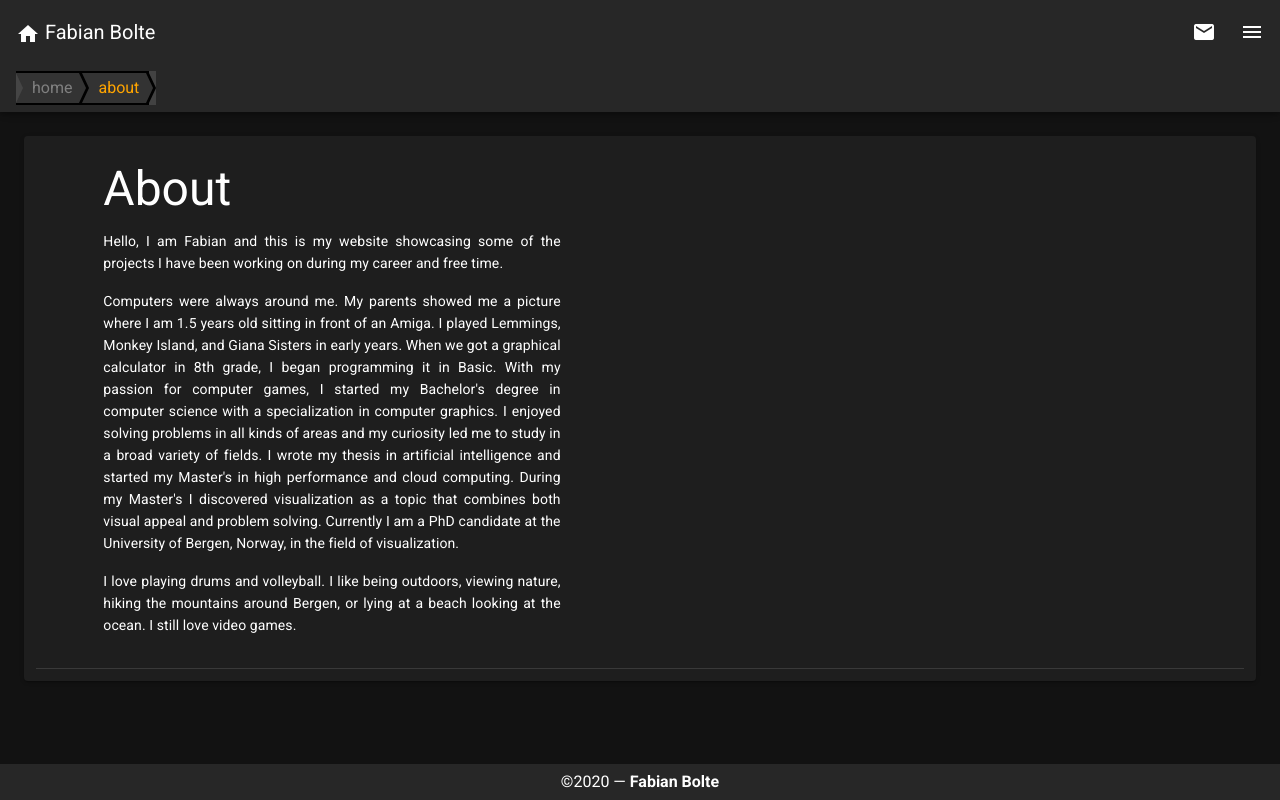
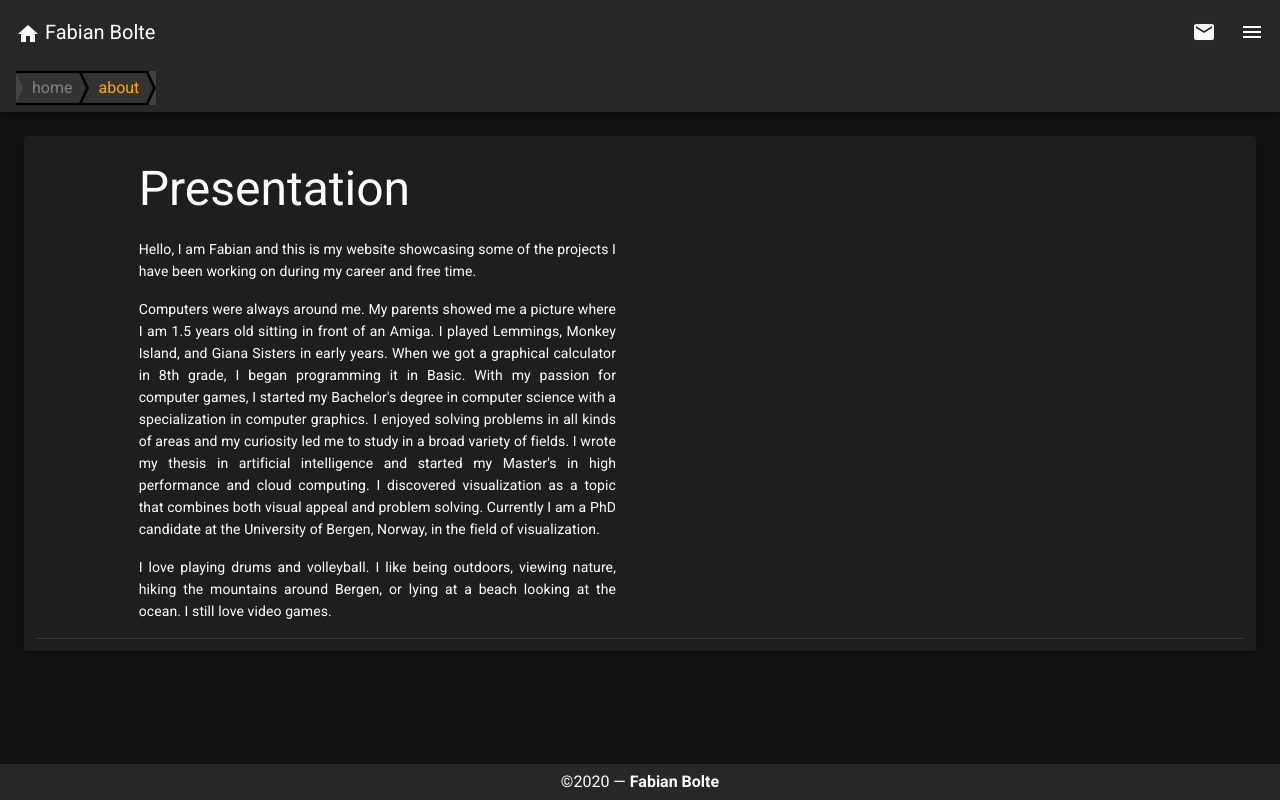
Before and after one commit to yngve-sk/portfolio, a Vue app: page /#/about in a window 1280 px wide. Shown: the top 800 px of the page. Built offline with nearby package versions, Linux system fonts and the light colour scheme.

Commit message:
update About format

```diff
--- a/src/components/ProjectComponent.vue
+++ b/src/components/ProjectComponent.vue
@@ -9,7 +9,8 @@
           <v-col cols="10">
             <v-row justify="space-around">
               <v-col cols="12" md="6" class="pr-md-6">
-                <v-card-text class="text-justify pa-0" v-text="description" />
+                <v-card-text v-if="description" class="text-justify pa-0" v-text="description" />
+                <v-card-text v-else-if="descriptionHTML" class="text-justify pa-0" v-html="descriptionHTML" />
               </v-col>
               <v-col cols="12" md="6">
                 <youtube v-if="video" :src="video" flex />
@@ -19,6 +20,7 @@
                   width="100%"
                   aspect-ratio="1.7778"
                   :src="image.src"
+                  :srcset="image.srcset"
                   :lazy-src="image.placeholder"
                 />
               </v-col>
@@ -52,7 +54,9 @@ export default {
     },
     description: {
       type: String,
-      default: "Missing project description"
+    },
+    descriptionHTML: {
+      type: String,
     },
     video: {
       type: String
--- a/src/pages/About.vue
+++ b/src/pages/About.vue
@@ -1,17 +1,22 @@
 <template>
-  <v-flex ma-6 height="auto">
-    <v-card dark width="100%">
-      <v-container fluid>
-        <v-row justify="space-around">
-          <v-col cols="5">
-            <v-card-title class="display-2">About</v-card-title>
-            <v-card-text class="text-justify">
-              <p>Hello, I am Fabian and this is my website showcasing some of the projects I have been working on during my career and free time.</p>
+  <project-component v-bind="data" />
+</template>
+
+<script>
+import ProjectComponent from "../components/ProjectComponent.vue";
+export default {
+  components: { ProjectComponent },
+  data() {
+    return {
+      data: {
+        title: "Presentation",
+        descriptionHTML: `
+        <p>Hello, I am Fabian and this is my website showcasing some of the projects I have been working on during my career and free time.</p>
               <p>
                 Computers were always around me. My parents showed me a picture where I am 1.5 years old sitting in front of an Amiga. I played Lemmings, Monkey Island, and Giana Sisters in early years.
                 When we got a graphical calculator in 8th grade, I began programming it in Basic. With my passion for computer games, I started my Bachelor's degree in computer science with a specialization in computer graphics.
                 I enjoyed solving problems in all kinds of areas and my curiosity led me to study in a broad variety of fields. I wrote my thesis in artificial intelligence and started my Master's in high performance and cloud computing.
-                During my Master's I discovered visualization as a topic that combines both visual appeal and problem solving.
+                I discovered visualization as a topic that combines both visual appeal and problem solving.
                 Currently I am a PhD candidate at the University of Bergen, Norway, in the field of visualization.
               </p>
               <p>
@@ -19,34 +24,9 @@
                 I like being outdoors, viewing nature, hiking the mountains around Bergen, or lying at a beach looking at the ocean.
                 I still love video games.
               </p>
-            </v-card-text>
-          </v-col>
-          <v-col cols="5">
-            <v-img
-              contain
-              width="100%"
-              aspect-ratio="1.7778"
-              :src="image.src"
-              :lazy-src="image.placeholder"
-            />
-          </v-col>
-        </v-row>
-        <v-divider dark />
-        <v-row justify="space-around">
-          <v-col cols="10">
-            <slot></slot>
-          </v-col>
-        </v-row>
-      </v-container>
-    </v-card>
-  </v-flex>
-</template>
-
-<script>
-export default {
-  data() {
-    return {
+        `,
       image: require('../../assets/images/about_me.jpg')
+      }
     };
   }
 };
```
